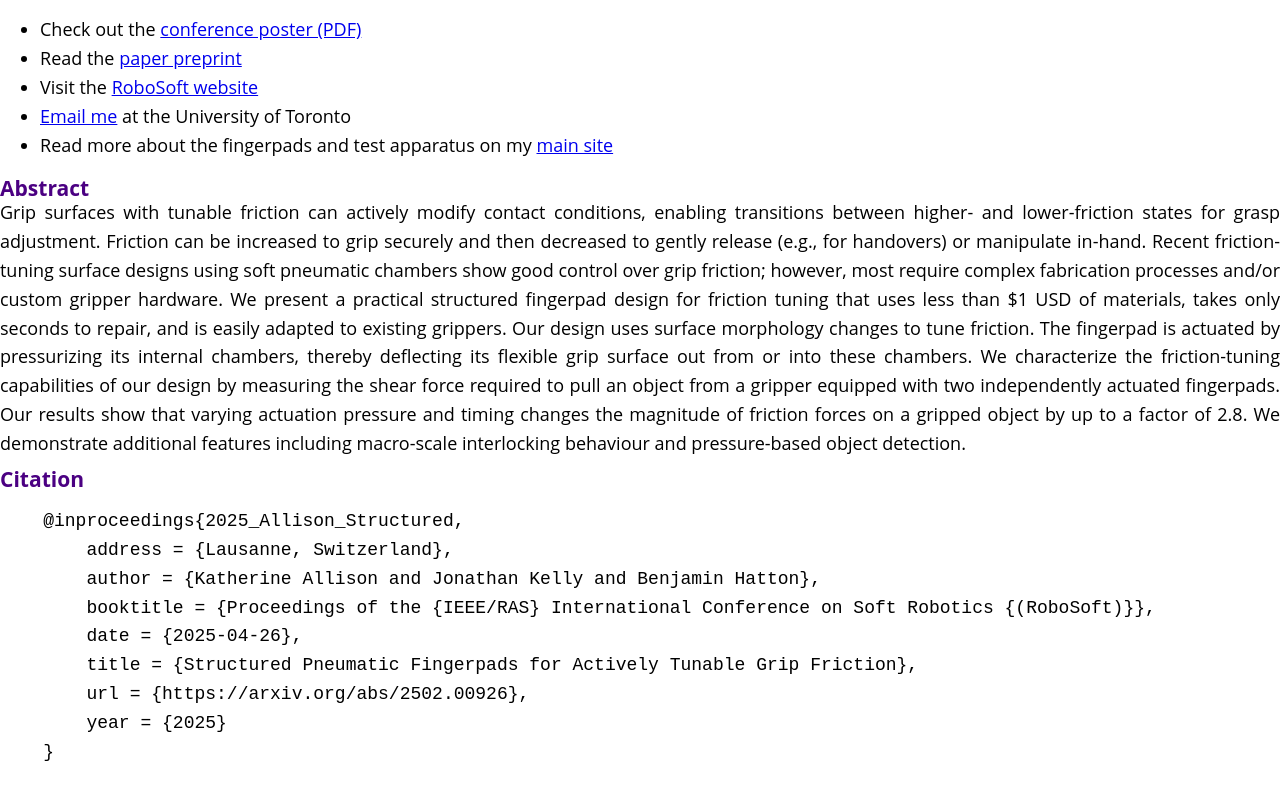
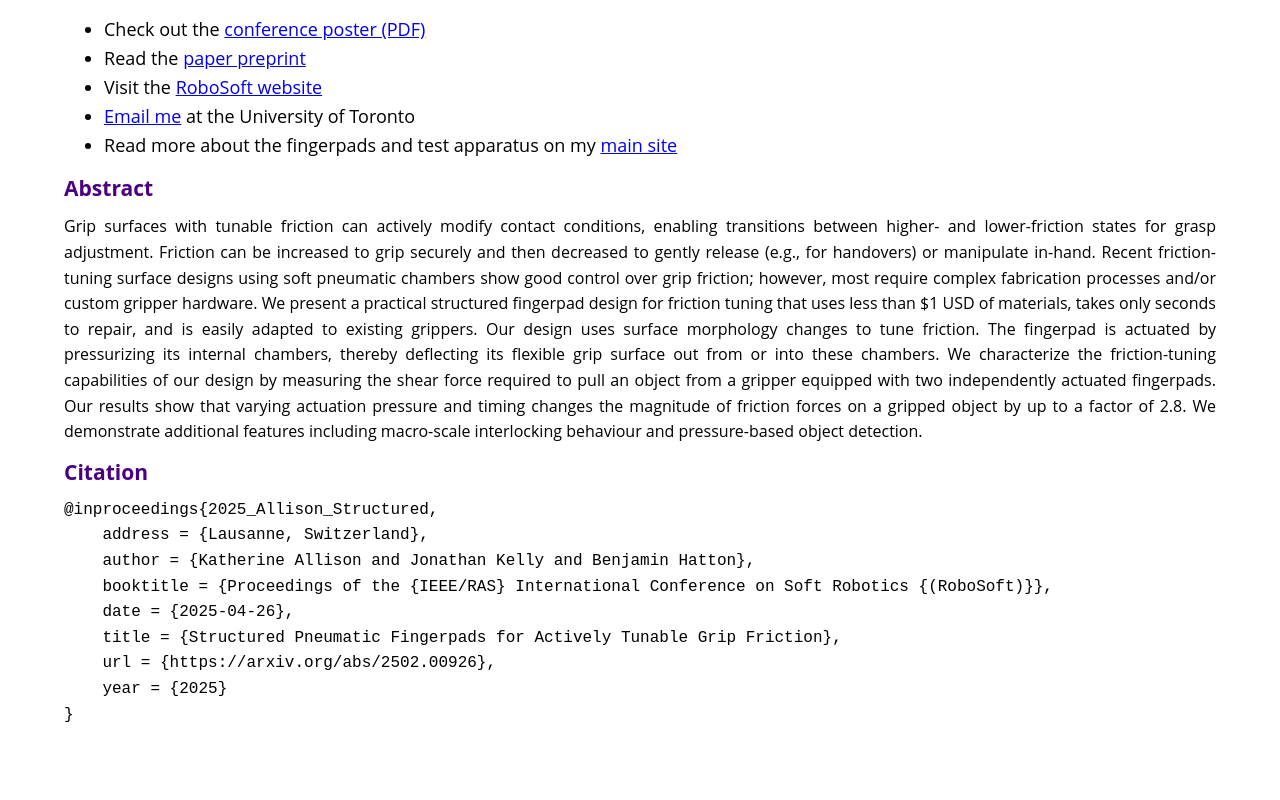
Before and after one commit to katallzxc/katallzxc.github.io, a plain HTML site: page pages/events/robosoft2025.html in a window 1280 px wide. Shown: the part 702-1502 px from the top of the page. After the commit the page ends 1446 px from the top, so only its background shows below. Drawn offline with Linux system fonts and the light colour scheme.

Commit message:
tweak formatting

```diff
--- a/pages/events/robosoft2025.html
+++ b/pages/events/robosoft2025.html
@@ -21,8 +21,10 @@
     </nav>
 
     <main>
+        <article id="paper">
             <h2>IEEE/RAS International Conference on Soft Robotics (RoboSoft) 2025</h2>
 
+            <section id="paperdetails">
             <h3 style="text-align:center">Submission 156: Structured Pneumatic Fingerpads for Actively Tunable Grip Friction</h3>
 
             <figure class="fig-box-full">
@@ -61,10 +63,12 @@
             </ul>
 
         <h3>Abstract</h3>
+        <p style="font-size: 16px;">
             Grip surfaces with tunable friction can actively modify contact conditions, enabling transitions between higher- and lower-friction states for grasp adjustment. Friction can be increased to grip securely and then decreased to gently release (e.g., for handovers) or manipulate in-hand. Recent friction-tuning surface designs using soft pneumatic chambers show good control over grip friction; however, most require complex fabrication processes and/or custom gripper hardware. We present a practical structured fingerpad design for friction tuning that uses less than $1 USD of materials, takes only seconds to repair, and is easily adapted to existing grippers. Our design uses surface morphology changes to tune friction. The fingerpad is actuated by pressurizing its internal chambers, thereby deflecting its flexible grip surface out from or into these chambers. We characterize the friction-tuning capabilities of our design by measuring the shear force required to pull an object from a gripper equipped with two independently actuated fingerpads. Our results show that varying actuation pressure and timing changes the magnitude of friction forces on a gripped object by up to a factor of 2.8. We demonstrate additional features including macro-scale interlocking behaviour and pressure-based object detection.
+        </p>
 
         <h3>Citation</h3>
-    <pre wrap='true'>
+<pre wrap='true' style="font-size: 16px;">
 @inproceedings{2025_Allison_Structured,
     address = {Lausanne, Switzerland},
     author = {Katherine Allison and Jonathan Kelly and Benjamin Hatton},
@@ -75,7 +79,8 @@
     year = {2025}
 }
 </pre>
-
+    </section>
+    </article>
     </main>
 
 </body>
```
Lines whose indentation alone changed are shown as unchanged.
